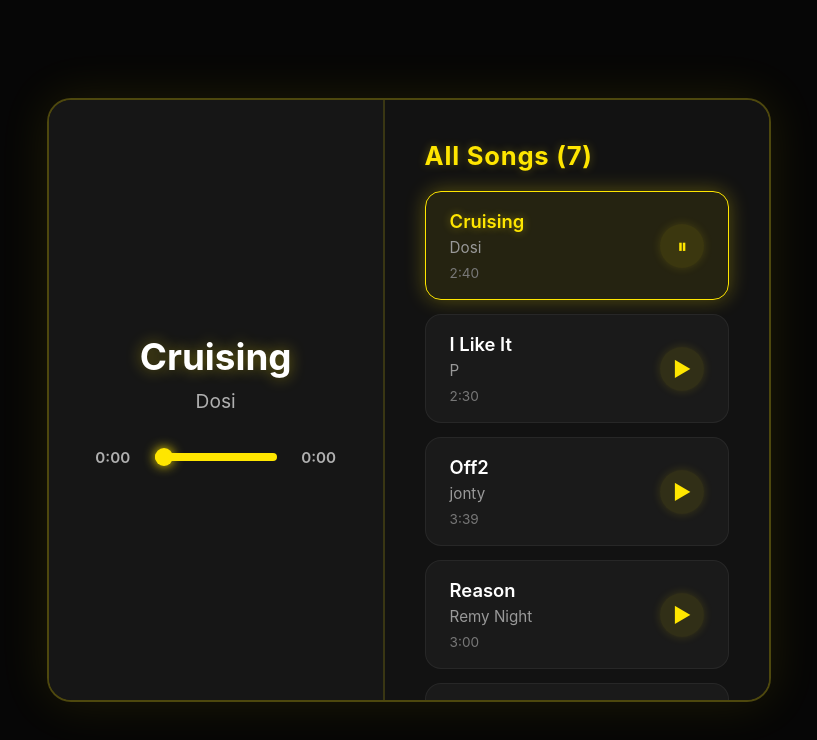
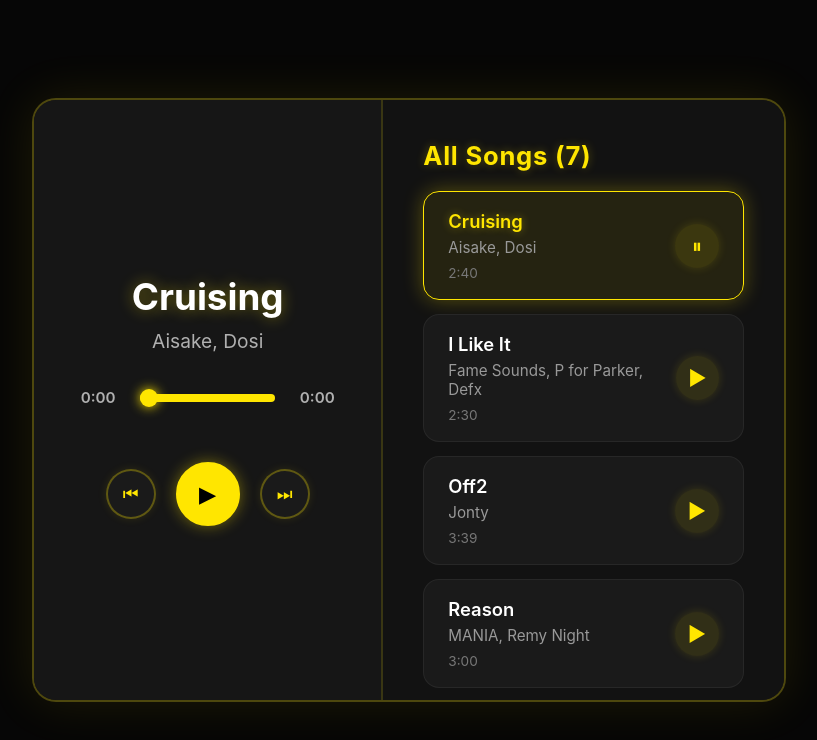
Before and after one commit to MuhammadAbrarulhaq986/React-Music-Player, a React (Vite) app: page / in a window 1280 px wide. Shown: the top 740 px of the page, without its empty margins (231-1048 px from the left). Built offline with nearby package versions, Linux system fonts and the light colour scheme.

Commit message:
Added play, pause, next and previous buttons and their functionality's

```diff
--- a/src/components/MusicPlayer.jsx
+++ b/src/components/MusicPlayer.jsx
@@ -1,11 +1,69 @@
+import { useEffect, useRef } from "react";
 import { useMusic } from "../hooks/useMusic";
 
 export const MusicPlayer = () => {
-  const { currentSong, formatTime, currentTime, duration } = useMusic();
+  const {
+    currentSong,
+    formatTime,
+    currentTime,
+    duration,
+    setDuration,
+    setCurrentTime,
+    nextTrack,
+    prevTrack,
+    isPlaying,
+    play,
+    pause,
+  } = useMusic();
+  const audioRef = useRef(null);
+
+  useEffect(() => {
+    const audio = audioRef.current;
+    if (!audio) return;
+
+    if (isPlaying) {
+      audio.play().catch((err) => console.error(err));
+    } else {
+      audio.pause();
+    }
+  }, [isPlaying]);
+
+  useEffect(() => {
+    const audio = audioRef.current;
+    if (!audio) return;
+
+    const handleLoadedMetadata = () => {
+      setDuration(audio.duration);
+      //console.log(audio.duration);
+    };
+
+    const handleTimeUpdate = () => {
+      setCurrentTime(audio.currentTime);
+    };
+
+    const handleEnded = () => {};
+
+    audio.addEventListener("loadedmetadata", handleLoadedMetadata);
+    audio.addEventListener("timeupdate", handleTimeUpdate);
+    audio.addEventListener("ended", handleEnded);
+
+    return () => {
+      audio.removeEventListener("loadedmetadata", handleLoadedMetadata);
+      audio.removeEventListener("timeupdate", handleTimeUpdate);
+      audio.removeEventListener("ended", handleEnded);
+    };
+  }, [setDuration, setCurrentTime, currentSong]);
+
   return (
     <>
       <div className="music-player">
-        <audio />
+        <audio
+          ref={audioRef}
+          src={currentSong.url}
+          preload="metadata"
+          crossOrigin="anonymous"
+        />
+
         <div className="song-info">
           <h3 className="song-title">{currentSong.title}</h3>
           <p className="song-artist">{currentSong.artist}</p>
@@ -25,6 +83,20 @@ export const MusicPlayer = () => {
           />
           <span className="time">{formatTime(duration)}</span>
         </div>
+        <div className="container">
+          <button className="control-btn" onClick={prevTrack}>
+            ⏮
+          </button>
+          <button
+            className="control-btn play-btn"
+            onClick={isPlaying ? pause : play}
+          >
+            {isPlaying ? "⏸" : "▶"}
+          </button>
+          <button className="control-btn" onClick={nextTrack}>
+            ⏭
+          </button>
+        </div>
       </div>
     </>
   );
--- a/src/hooks/useMusic.js
+++ b/src/hooks/useMusic.js
@@ -4,28 +4,28 @@ const songs = [
   {
     id: 1,
     title: "Cruising ",
-    artist: "Dosi",
+    artist: "Aisake, Dosi",
     url: "./songs/Aisake, Dosi - Cruising [NCS Release].mp3",
     duration: "2:40",
   },
   {
     id: 2,
     title: "I Like It",
-    artist: "P",
+    artist: "Fame Sounds, P for Parker, Defx",
     url: "./songs/Fame Sounds, P for Parker, Defx - I Like It [NCS Release].mp3",
     duration: "2:30",
   },
   {
     id: 3,
     title: "Off2",
-    artist: "jonty",
+    artist: "Jonty",
     url: "./songs/jonty - off2 [NCS Release].mp3",
     duration: "3:39",
   },
   {
     id: 4,
     title: "Reason ",
-    artist: "Remy Night",
+    artist: "MANIA, Remy Night",
     url: "./songs/MANIA, Remy Night - Reason (ft. Remy Night) [NCS Release].mp3",
     duration: "3:00",
   },
@@ -58,10 +58,26 @@ export const useMusic = () => {
   const [currentSongIndex, setCurrentSongIndex] = useState(0);
   const [currentTime, setCurrentTime] = useState(0);
   const [duration, setDuration] = useState(0);
+  const [isPlaying, setIsPlaying] = useState(false);
 
   const handlePlaySong = (song, index) => {
     setCurrentSong(song);
     setCurrentSongIndex(index);
+  };
+
+  const nextTrack = () => {
+    setCurrentSongIndex((prve) => {
+      const nextIndex = (prve + 1) % allSongs.length;
+      setCurrentSong(allSongs[nextIndex]);
+      return nextIndex;
+    });
+  };
+  const prevTrack = () => {
+    setCurrentSongIndex((prve) => {
+      const nextIndex = prve === 0 ? allSongs.length - 1 : prve - 1;
+      setCurrentSong(allSongs[nextIndex]);
+      return nextIndex;
+    });
   };
 
   const formatTime = (time) => {
@@ -73,6 +89,9 @@ export const useMusic = () => {
     return `${minutes}:${seconds.toString().padStart(2, "0")}`;
   };
 
+  const play = () => setIsPlaying(true);
+  const pause = () => setIsPlaying(false);
+
   return {
     allSongs,
     handlePlaySong,
@@ -81,5 +100,12 @@ export const useMusic = () => {
     currentTime,
     formatTime,
     duration,
+    setDuration,
+    setCurrentTime,
+    nextTrack,
+    prevTrack,
+    isPlaying,
+    play,
+    pause,
   };
 };
--- a/src/index.css
+++ b/src/index.css
@@ -236,3 +236,54 @@ body {
 .contact-section::-webkit-scrollbar-thumb:hover {
   background: #ffe600;
 }
+
+.container {
+  display: flex;
+  justify-content: center;
+  align-items: center;
+  gap: 20px;
+  margin-top: 20px;
+}
+
+.control-btn {
+  background-color: #1a1a1a;
+  color: #ffe600;
+  border: 2px solid rgba(255, 230, 0, 0.3);
+  border-radius: 50%;
+  width: 50px;
+  height: 50px;
+  display: flex;
+  justify-content: center;
+  align-items: center;
+  font-size: 1.1rem;
+  cursor: pointer;
+  transition: all 0.2s ease;
+  box-shadow: 0 0 10px rgba(255, 230, 0, 0.1);
+}
+
+.control-btn:hover {
+  background-color: #ffe600;
+  color: #000000;
+  border-color: #ffe600;
+  box-shadow: 0 0 20px rgba(255, 230, 0, 0.6);
+  transform: scale(1.1);
+}
+
+.control-btn.play-btn {
+  width: 64px;
+  height: 64px;
+  font-size: 1.4rem;
+  background-color: #ffe600;
+  color: #000000;
+  border-color: #ffe600;
+  box-shadow: 0 0 15px rgba(255, 230, 0, 0.4);
+}
+
+.control-btn.play-btn:hover {
+  transform: scale(1.12);
+  box-shadow: 0 0 25px rgba(255, 230, 0, 0.8);
+}
+
+.control-btn:active {
+  transform: scale(0.95);
+}
```
